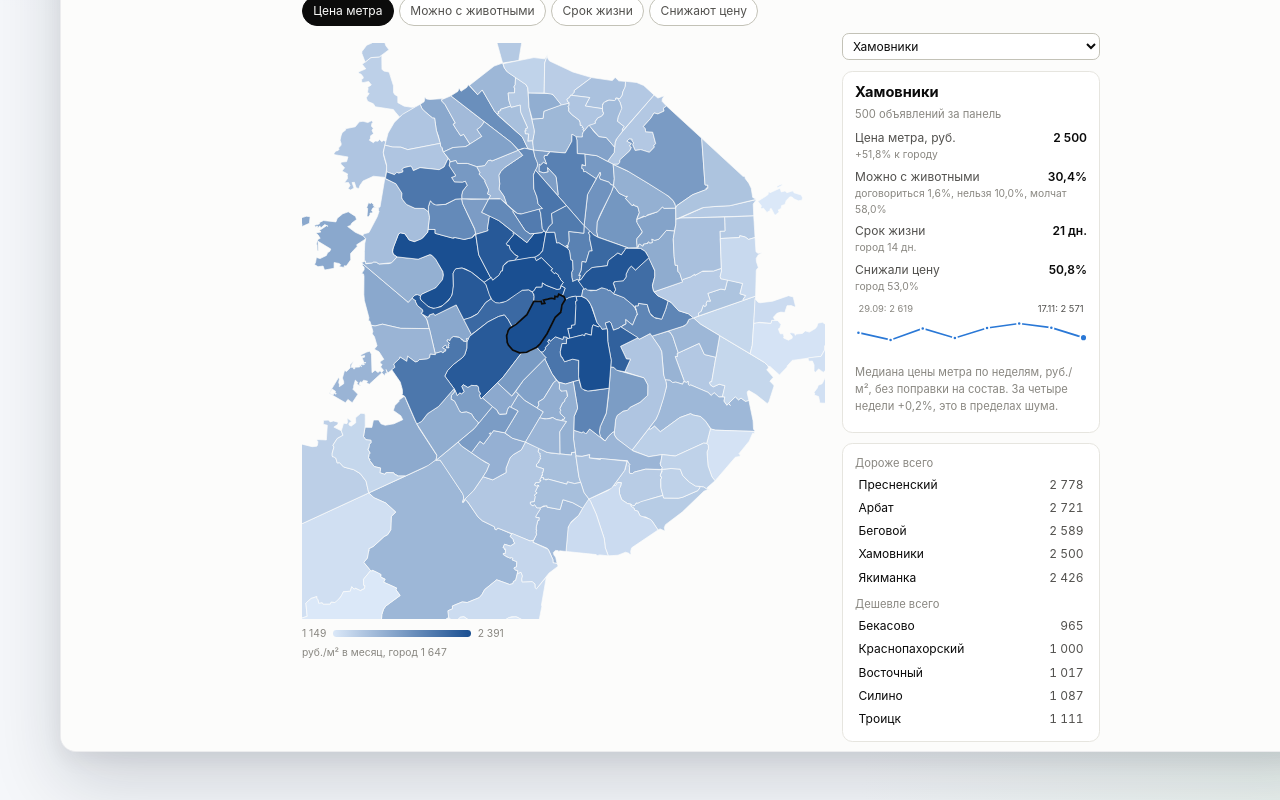
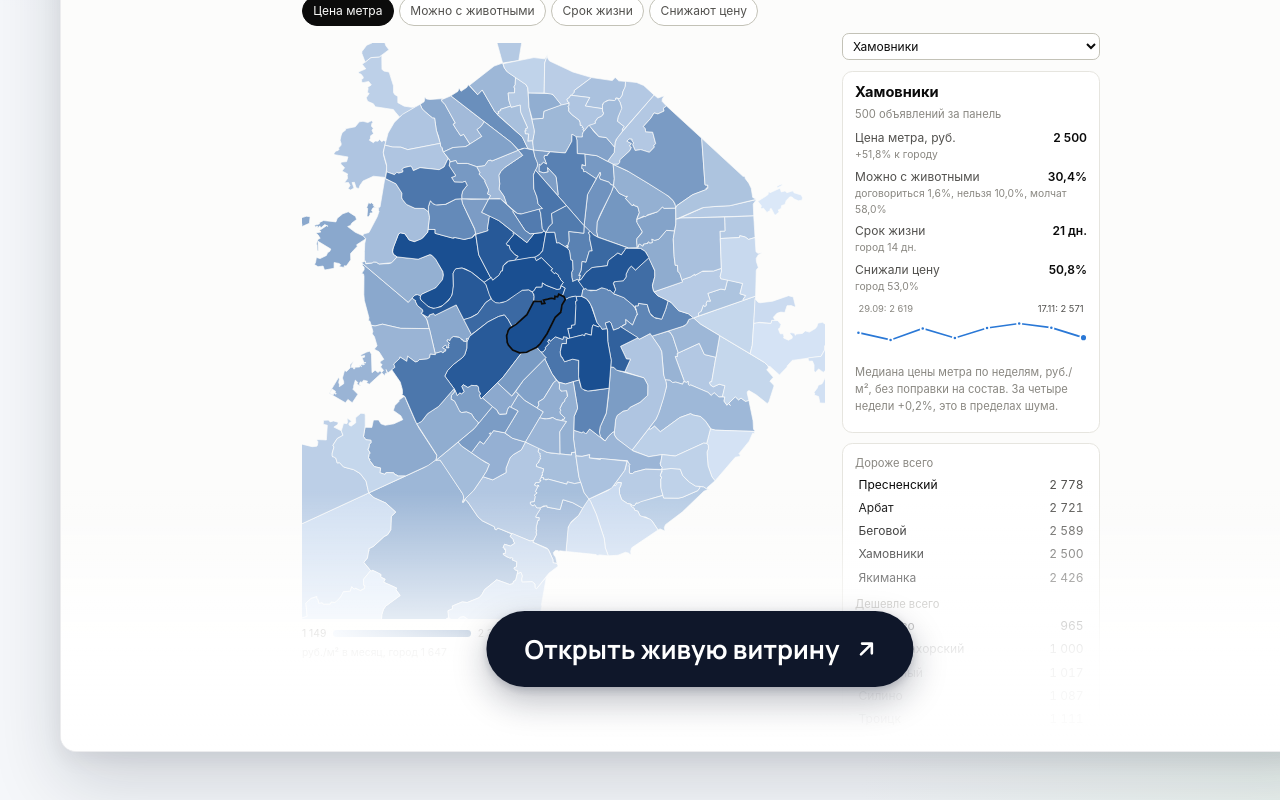
Before and after one commit to nata2627/msk-rent-market, a plain HTML site: page site/showcase.html in a window 1280 px wide. Shown: the part 380-1180 px from the top of the page. Drawn offline with nearby package versions, Linux system fonts and the light colour scheme; files whose address does not match are found by name.

Commit message:
Витрина в README похожа на ссылку: кнопка поверх дымки внизу окна

```diff
--- a/site/showcase.html
+++ b/site/showcase.html
@@ -25,6 +25,15 @@ body { background: radial-gradient(1200px 700px at 20% 0%, #e4edfb 0%, rgba(228,
   font-size: 14px; color: #475569; font-weight: 500; }
 .url b { color: #0f172a; font-weight: 700; }
 iframe { display: block; width: 1280px; height: 1038px; border: 0; }
+/* Картинка в README ведет на сайт, но сама по себе на ссылку не похожа:
+   низ окна уходит в дымку, поверх кнопка, как у живой страницы. */
+.fade { position: absolute; left: 0; right: 0; bottom: 0; height: 260px; pointer-events: none;
+  background: linear-gradient(rgba(255, 255, 255, 0), rgba(255, 255, 255, .92) 62%, #fff); }
+.cta { position: absolute; left: 50%; bottom: 64px; transform: translateX(-50%);
+  display: flex; align-items: center; gap: 14px; padding: 20px 34px 20px 38px; border-radius: 999px;
+  background: #0f172a; color: #fff; font-size: 26px; font-weight: 700; white-space: nowrap;
+  box-shadow: 0 14px 34px rgba(15, 23, 42, .28), 0 3px 8px rgba(15, 23, 42, .18); }
+.cta svg { width: 26px; height: 26px; }
 </style>
 </head>
 <body>
@@ -32,6 +41,9 @@ iframe { display: block; width: 1280px; height: 1038px; border: 0; }
   <div class="bar"><i style="background:#ff5f57"></i><i style="background:#febc2e"></i><i style="background:#28c840"></i>
     <div class="url"><b>nata2627.github.io</b>/msk-rent-market</div></div>
   <iframe id="f" src="index.html#%D0%A5%D0%B0%D0%BC%D0%BE%D0%B2%D0%BD%D0%B8%D0%BA%D0%B8" title="Витрина"></iframe>
+  <div class="fade"></div>
+  <div class="cta">Открыть живую витрину
+    <svg viewBox="0 0 24 24" fill="none" stroke="currentColor" stroke-width="2.4" stroke-linecap="round" stroke-linejoin="round"><path d="M7 17 17 7M8 7h9v9"/></svg></div>
 </div>
 <script>
 // В окно должны войти плитки, карта и карточка района: вводный абзац и
```
